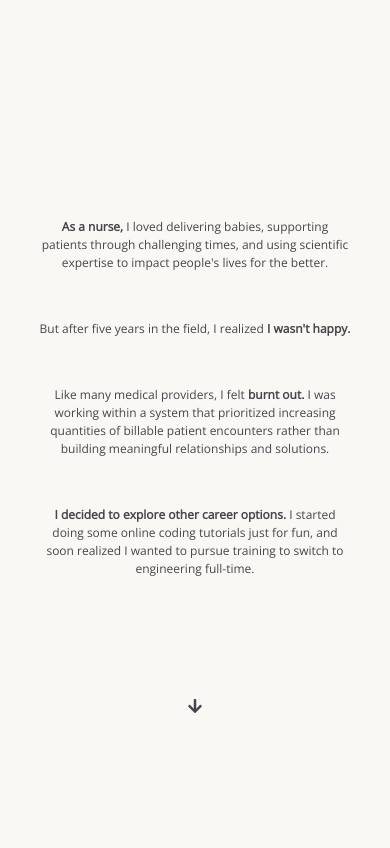
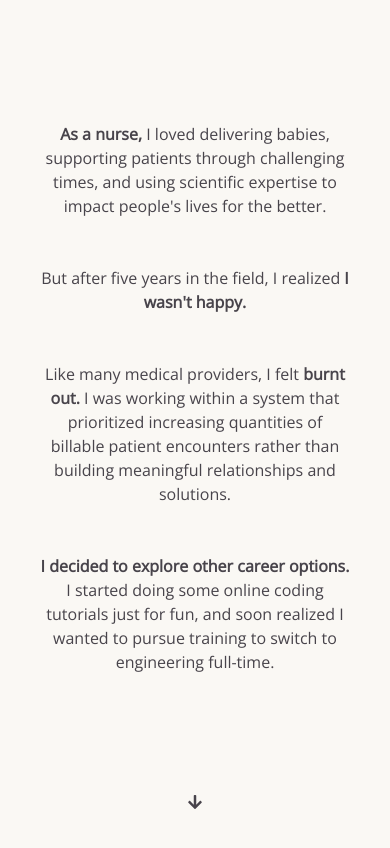
Before and after one commit to janenath/jn_portfolio, a React (Create React App) app: page / in a window 390 px wide. Shown: the part 800-1648 px from the top of the page. Built offline with nearby package versions, Linux system fonts and the light colour scheme.

Commit message:
fix mobile p font size

```diff
--- a/src/App.css
+++ b/src/App.css
@@ -134,7 +134,7 @@ p {
     font-size: 1em;
   }
   p {
-    font-size: .75em;
+    font-size: 1em;
   }
   .story {
     margin: 0 10%;
```
